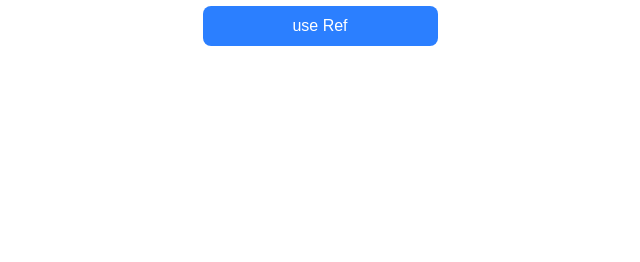
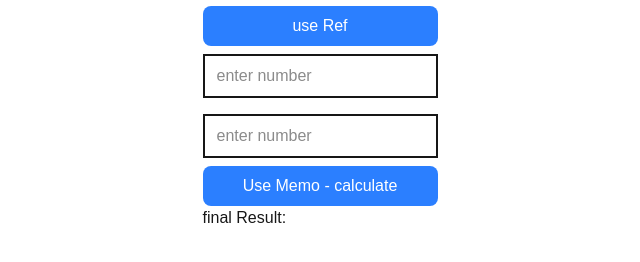
Before and after one commit to viswanathgowda/React_learning, a Next.js app in the folder next-upskilling/: page /staff in a window 1280 px wide. Shown: the part 150-412 px from the top of the page, without its empty margins (320-960 px from the left). Built offline with nearby package versions, Linux system fonts and the light colour scheme; no server answers.

Commit message:
Learning: useMemo()

```diff
--- a/next-upskilling/src/components/Staff.js
+++ b/next-upskilling/src/components/Staff.js
@@ -2,7 +2,7 @@
   return (
     <>
       <ul>
-        name{name} phone:{phone}
+        name: {name} phone: {phone}
       </ul>
     </>
   );
--- a/next-upskilling/src/pages/staff.js
+++ b/next-upskilling/src/pages/staff.js
@@ -1,4 +1,4 @@
-import { useEffect, useRef, useState } from "react";
+import { useEffect, useMemo, useRef, useState } from "react";
 import { Button } from "@/Atoms/button";
 import Staff from "@/components/Staff";
 
@@ -6,6 +6,13 @@
   const [count, setCount] = useState(0);
   const [users, setUsers] = useState([]);
   const approvedRef = useRef(null);
+  const [a, setA] = useState("");
+  const [b, setB] = useState("");
+  const [fnlAdnRslt, setFnlAdnRslt] = useState();
+
+  useEffect(() => {
+    console.log("log the page redering");
+  });
 
   const handleCounter = () => {
     setCount((prev) => prev + 1);
@@ -30,6 +37,16 @@
   const handleUseRef = () => {
     const inputVal = approvedRef.current.value;
     console.log("typed values", inputVal);
+  };
+
+  const calcAddition = (a, b) => {
+    return Number(a) + Number(b);
+  };
+
+  const memoizedVl = useMemo(() => calcAddition(a, b), [a, b]);
+
+  const handleUseMemo = () => {
+    setFnlAdnRslt(memoizedVl);
   };
 
   return (
@@ -67,6 +84,32 @@
             use Ref{" "}
           </Button>
         </div>
+
+        <div className="flex flex-col justify-center">
+          <input
+            type="number"
+            placeholder="enter number"
+            className="border-2 py-2 px-3 my-2"
+            value={a}
+            onChange={(e) => setA(e.target.value)}
+          />
+          <input
+            type="number"
+            placeholder="enter number "
+            className="border-2 py-2 px-3 my-2"
+            value={b}
+            onChange={(e) => setB(e.target.value)}
+          />
+          <Button
+            style={
+              "bg-blue-500 text-white px-3 py-2 rounded-lg hover:bg-blue-600 focus: ring-blue-400 cursor-pointer"
+            }
+            evnt={handleUseMemo}
+          >
+            Use Memo - calculate
+          </Button>
+          <p>final Result: {fnlAdnRslt}</p>
+        </div>
       </div>
     </>
   );
```
